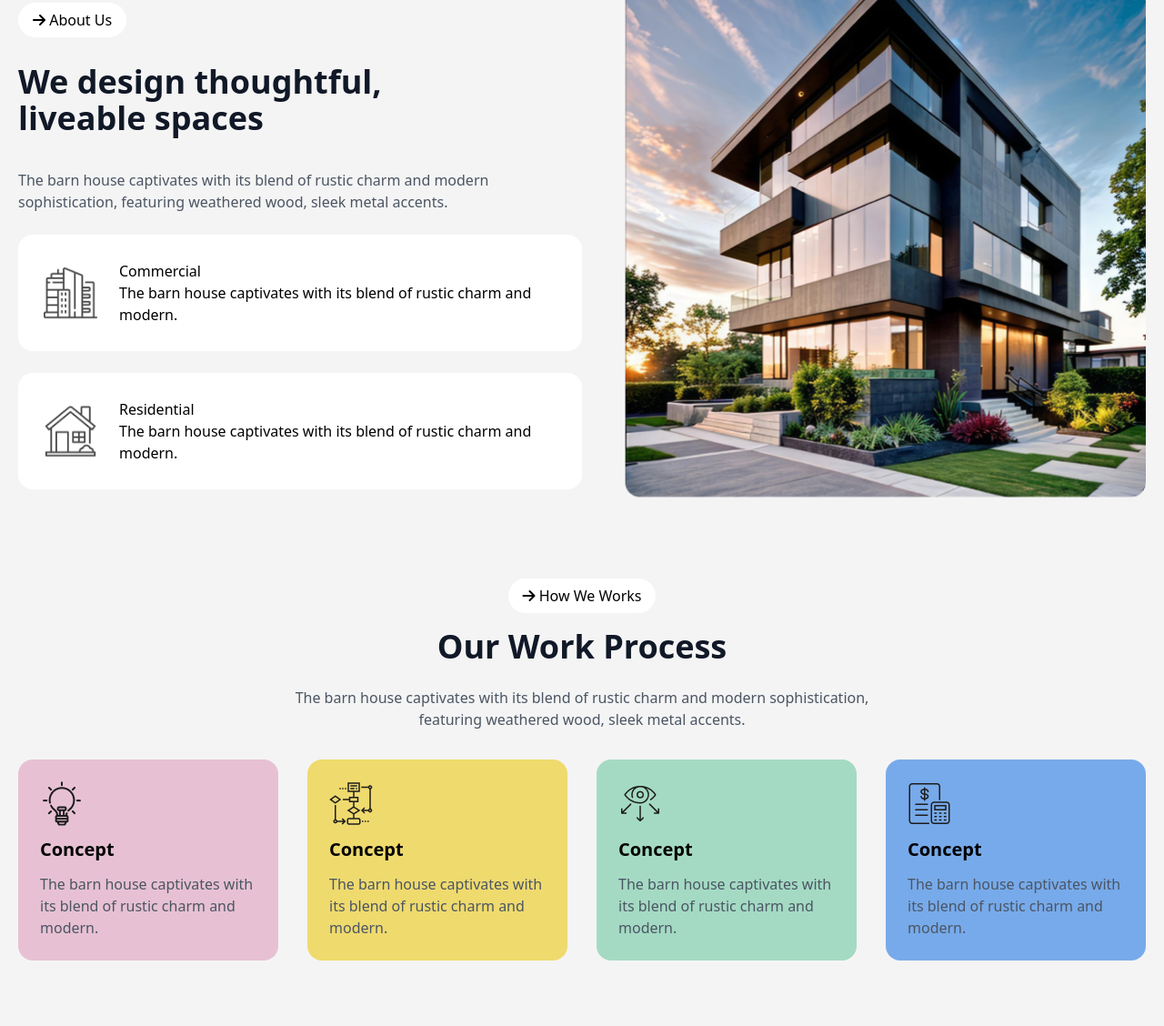
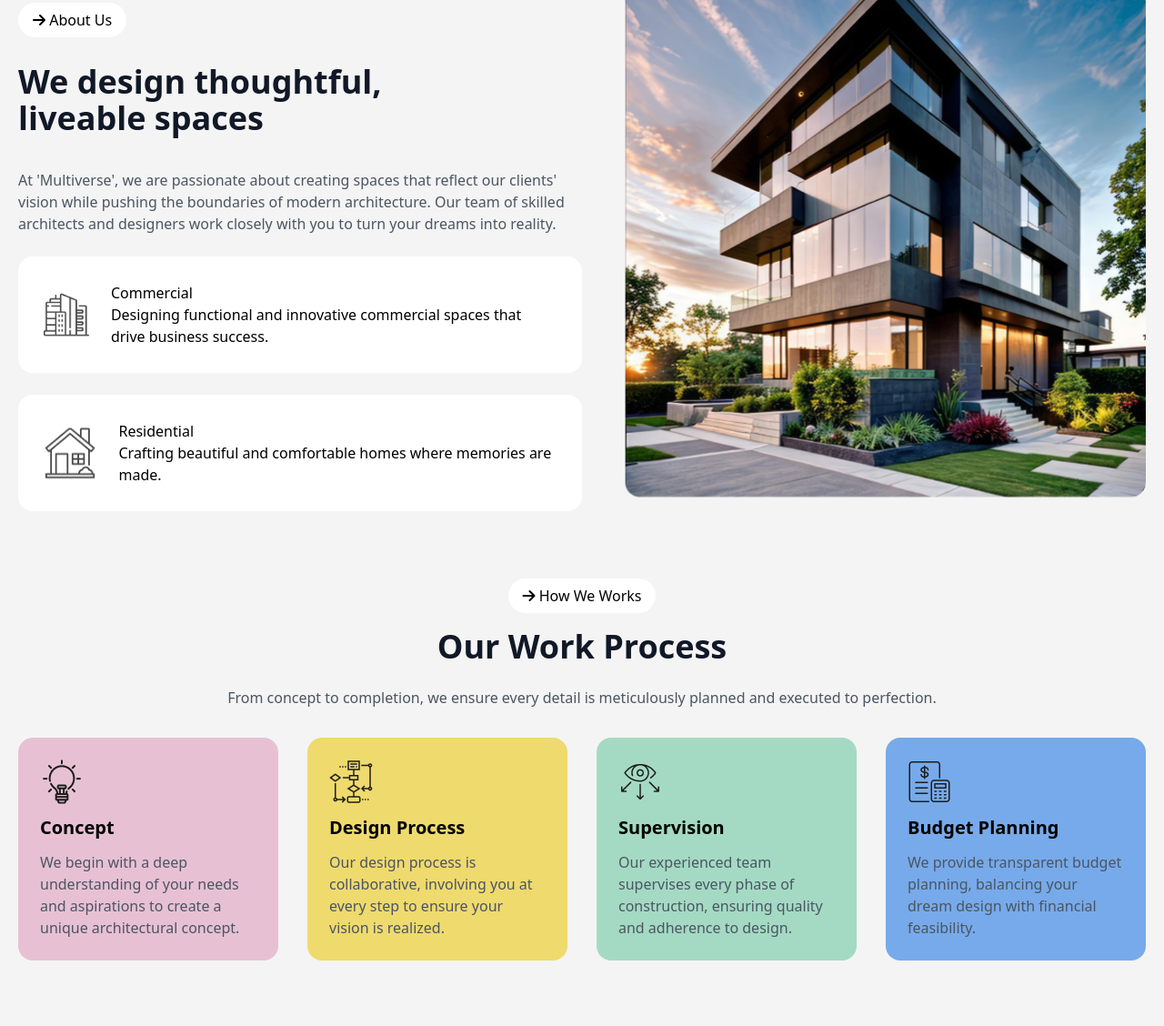
Before and after one commit to Raisul03/Assignment-3, a plain HTML site: page index.html in a window 1280 px wide. Shown: the part 1044-2172 px from the top of the page at 91% size. Drawn offline with nearby package versions, Linux system fonts and the light colour scheme.

Commit message:
Meaningful text added

```diff
--- a/index.html
+++ b/index.html
@@ -4,7 +4,7 @@
 <head>
     <meta charset="UTF-8">
     <meta name="viewport" content="width=device-width, initial-scale=1.0">
-    <title>Document</title>
+    <title>Multiverse</title>
 
     <!-- Google font cdn -->
     <link rel="preconnect" href="https://fonts.googleapis.com">
@@ -83,11 +83,9 @@
                     striking appearance
                 </h1>
 
-                <p class="font-medium text-base text-gray-600 mt-6 mb-8 w-3/4 mx-auto">The barn house captivates with
-                    its blend of rustic charm
-                    and
-                    modern sophistication, featuring weathered
-                    wood, sleek metal accents, and large windows that flood the space with natural light.</p>
+                <p class="font-medium text-base text-gray-600 mt-6 mb-8 w-3/4 mx-auto">Transforming Spaces, Elevating
+                    Lives. <br> We blend creativity and precision to design architectural masterpieces that inspire and
+                    stand the test of time.</p>
 
                 <button
                     class="w-full md:w-52 font-bold text-xl text-gray-900 bg-btn-primary bg-opacity-50 rounded-[32px] px-5 py-3">View
@@ -108,22 +106,23 @@
                             Us</span>
                         <h1 class="my-6 lg:my-9 font-bold text-4xl text-gray-900">We design thoughtful,<br> liveable
                             spaces</h1>
-                        <p class="font-medium text-base text-gray-600">The barn house captivates with its blend of
-                            rustic charm and
-                            modern sophistication, featuring weathered wood, sleek metal accents.</p>
+                        <p class="font-medium text-base text-gray-600">At 'Multiverse', we are passionate about
+                            creating spaces that reflect our clients' vision while pushing the boundaries of modern
+                            architecture. Our team of skilled architects and designers work closely with you to turn
+                            your dreams into reality.</p>
                     </div>
                     <div class="my-6 flex gap-6 items-center bg-white rounded-2xl p-7">
                         <div><img src="assets/commercial.png" alt=""></div>
                         <div>
                             <h3>Commercial</h3>
-                            <p>The barn house captivates with its blend of rustic charm and modern.</p>
+                            <p>Designing functional and innovative commercial spaces that drive business success.</p>
                         </div>
                     </div>
                     <div class="flex gap-6 items-center bg-white rounded-2xl p-7">
                         <div><img src="assets/residential.png" alt=""></div>
                         <div>
                             <h3>Residential</h3>
-                            <p>The barn house captivates with its blend of rustic charm and modern.</p>
+                            <p>Crafting beautiful and comfortable homes where memories are made.</p>
                         </div>
                     </div>
                 </div>
@@ -139,36 +138,34 @@
                     <span class="bg-white px-4 py-2 rounded-[32px]"><i class="fa-solid fa-arrow-right"></i> How We
                         Works</span>
                     <h1 class="my-6 font-bold text-4xl text-gray-900">Our Work Process</h1>
-                    <p class="font-medium text-base text-gray-600 mb-8">The barn house captivates with its blend of
-                        rustic charm
-                        and modern sophistication,<br> featuring weathered
-                        wood, sleek metal accents.</p>
+                    <p class="font-medium text-base text-gray-600 mb-8">From concept to completion, we ensure every
+                        detail is meticulously planned and executed to perfection.</p>
                 </div>
                 <!-- Card section -->
                 <div class="grid grid-cols-1 lg:grid-cols-4 gap-8 pb-10 lg:pb-24">
                     <div class="rounded-2xl bg-card-1 overflow-hidden p-6">
                         <img src="assets/concept.png" alt="">
                         <h3 class="font-extrabold text-xl my-3">Concept</h3>
-                        <p class="font-medium text-base text-gray-600">The barn house captivates with its blend of
-                            rustic charm and modern.</p>
+                        <p class="font-medium text-base text-gray-600">We begin with a deep understanding of your needs
+                            and aspirations to create a unique architectural concept.</p>
                     </div>
                     <div class="rounded-2xl bg-card-2 overflow-hidden p-6">
                         <img src="assets/flow-chart.png" alt="">
-                        <h3 class="font-extrabold text-xl my-3">Concept</h3>
-                        <p class="font-medium text-base text-gray-600">The barn house captivates with its blend of
-                            rustic charm and modern.</p>
+                        <h3 class="font-extrabold text-xl my-3">Design Process</h3>
+                        <p class="font-medium text-base text-gray-600">Our design process is collaborative, involving
+                            you at every step to ensure your vision is realized.</p>
                     </div>
                     <div class="rounded-2xl bg-card-3 overflow-hidden p-6">
                         <img src="assets/vision.png" alt="">
-                        <h3 class="font-extrabold text-xl my-3">Concept</h3>
-                        <p class="font-medium text-base text-gray-600">The barn house captivates with its blend of
-                            rustic charm and modern.</p>
+                        <h3 class="font-extrabold text-xl my-3">Supervision</h3>
+                        <p class="font-medium text-base text-gray-600">Our experienced team supervises every phase of
+                            construction, ensuring quality and adherence to design.</p>
                     </div>
                     <div class="rounded-2xl bg-card-4 overflow-hidden p-6">
                         <img src="assets/budget-planning.png" alt="">
-                        <h3 class="font-extrabold text-xl my-3">Concept</h3>
-                        <p class="font-medium text-base text-gray-600">The barn house captivates with its blend of
-                            rustic charm and modern.</p>
+                        <h3 class="font-extrabold text-xl my-3">Budget Planning</h3>
+                        <p class="font-medium text-base text-gray-600">We provide transparent budget planning, balancing
+                            your dream design with financial feasibility.</p>
                     </div>
                 </div>
             </div>
@@ -185,8 +182,8 @@
                 </span>
                 <h2 class="font-bold text-4xl text-gray-900 mt-4 mb-6">Our Latest Portfolio</h2>
                 <p class="font-medium text-base text-gray-600 mb-8 w-full sm:w-3/4 lg:w-1/2 mx-auto">
-                    The barn house captivates with its blend of rustic charm and modern sophistication,<br>
-                    featuring weathered wood, sleek metal accents.
+                    Explore our latest projects that showcase our commitment to excellence and innovation in
+                    architecture.
                 </p>
             </div>
 
@@ -199,8 +196,7 @@
                     <div class="lg:w-2/3 text-left">
                         <h2 class="font-extrabold text-2xl text-gray-600">Commercial</h2>
                         <p class="font-medium text-base text-gray-400 mt-2 mb-4">
-                            The barn house captivates with its blend of rustic charm and modern. The barn house
-                            captivates with its blend of rustic charm and modern.
+                            Innovative solutions for dynamic workspaces that boost productivity and brand identity.
                         </p>
                         <button class="font-extrabold text-xl text-gray-900 inline-flex items-center">
                             View Details
@@ -224,8 +220,7 @@
                     <div class="lg:w-2/3 text-left">
                         <h2 class="font-extrabold text-2xl text-gray-600">Commercial</h2>
                         <p class="font-medium text-base text-gray-400 mt-2 mb-4">
-                            The barn house captivates with its blend of rustic charm and modern. The barn house
-                            captivates with its blend of rustic charm and modern.
+                            Architectural designs that align with your business goals and create lasting impressions.
                         </p>
                         <button class="font-extrabold text-xl text-gray-900 inline-flex items-center">
                             View Details
@@ -247,9 +242,8 @@
             <span class="font-bold text-base text-gray-600 bg-btn-primary bg-opacity-20 rounded-[32px] px-4 py-2"><i
                     class="fa-solid fa-arrow-right"></i> Let's Connect</span>
             <h2 class="font-bold text-4xl text-gray-900 my-4">Let's Discuss Next Project</h2>
-            <p class="font-medium text-base text-gray-600 mb-8 w-3/4 mx-auto">The barn house captivates with its blend
-                of rustic charm and modern sophistication, featuring weathered
-                wood, sleek metal accents.</p>
+            <p class="font-medium text-base text-gray-600 mb-8 w-3/4 mx-auto">Ready to bring your vision to life? Let's
+                discuss your next project and turn your ideas into reality.</p>
 
             <!-- input section -->
 
@@ -277,10 +271,8 @@
             <h1 class="font-extrabold text-3xl text-white mb-4">
                 <i class="text-black fa-solid fa-arrow-right -rotate-45 rounded-full p-2 bg-btn-primary"></i> Rinterio
             </h1>
-            <p class="font-medium text-base text-p-text w-3/4 mx-auto">The barn house captivates with its blend of
-                rustic charm and
-                modern sophistication,<br> featuring weathered
-                wood, sleek metal accents.</p>
+            <p class="font-medium text-base text-p-text w-3/4 mx-auto">© 2024 Multiverse. All rights reserved.
+                | Privacy Policy | Terms of Service</p>
             <div
                 class="flex flex-col gap-8 lg:flex-row justify-center items-center lg:gap-28 text-base text-footer-anchor my-8 lg:my-12">
                 <a href="">Home</a>
```
